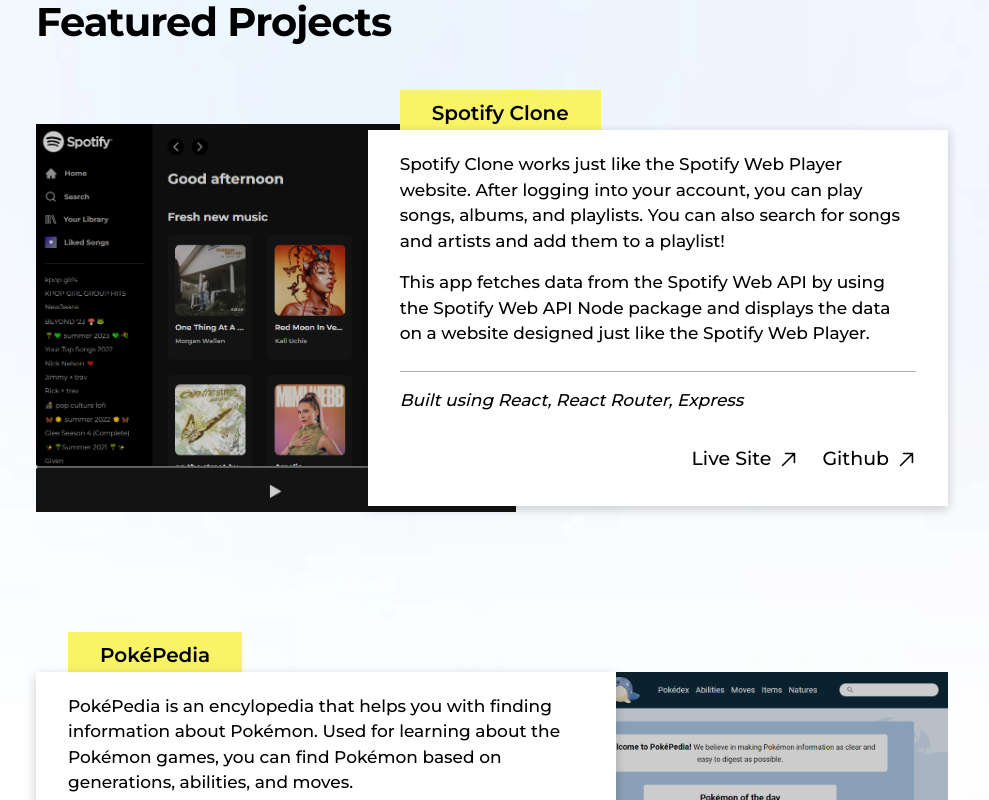
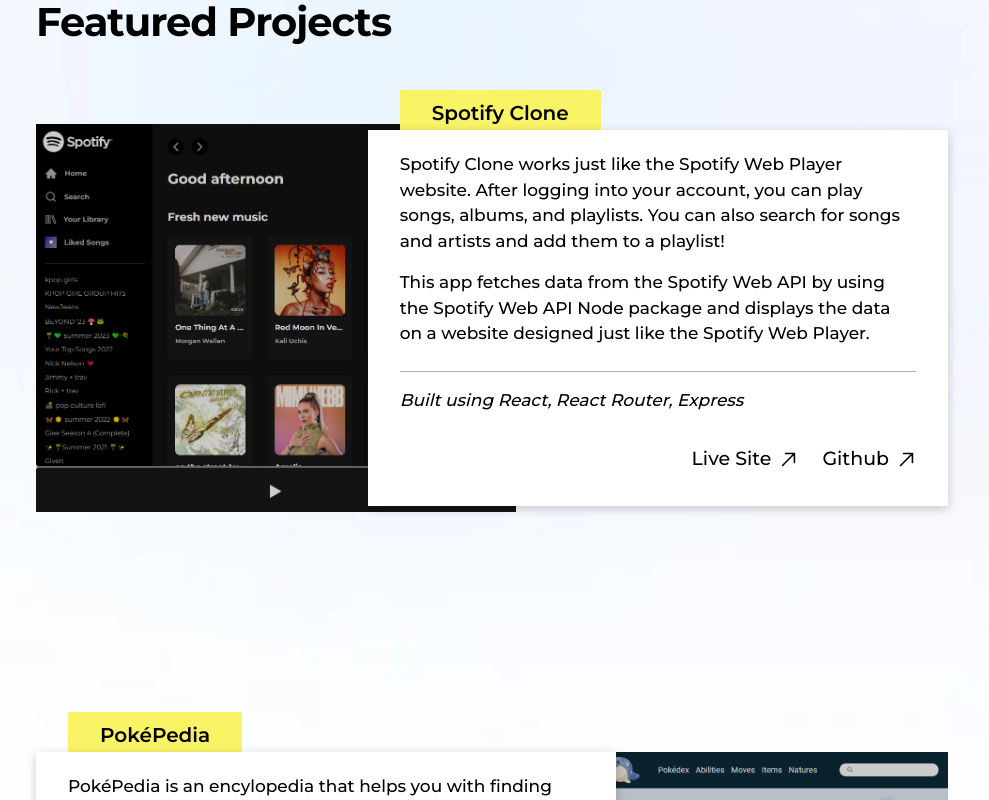
Before and after one commit to travistn/portfolio, a Next.js app: page / in a window 1280 px wide. Shown: the part 740-1540 px from the top of the page, without its empty margins (148-1137 px from the left). Built offline with nearby package versions, Linux system fonts and the light colour scheme.

Commit message:
Added more spacing between projects

```diff
--- a/sections/Projects.jsx
+++ b/sections/Projects.jsx
@@ -7,7 +7,7 @@
       <h3 className='font-bold text-[30px] tracking-[-1px] lg:text-[40px] dark:text-white'>
         Featured Projects
       </h3>
-      <div className='mt-8 flex flex-col gap-[8rem] lg:gap-[10rem] lg:mt-12'>
+      <div className='mt-8 flex flex-col gap-[8rem] lg:gap-[15rem] lg:mt-12'>
         {projects.map((project, index) => (
           <ProjectContainer key={index} project={project} index={index} />
         ))}
```
